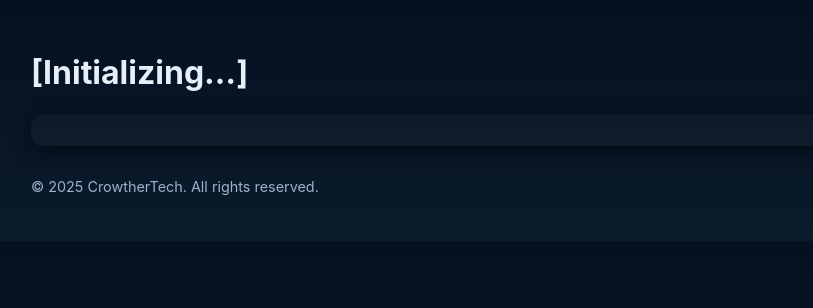
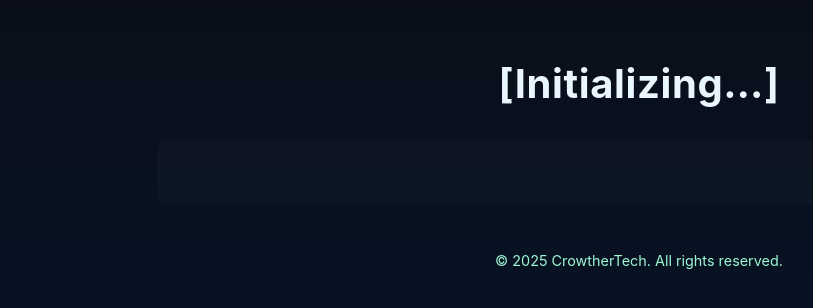
Before and after one commit to CROWTHERG/Ai-Website, a website: page index.html in a window 1280 px wide. Shown: the whole page, without its empty margins (1-814 px from the left). Drawn offline with Linux system fonts and the light colour scheme.

Commit message:
Update style.css

```diff
--- a/style.css
+++ b/style.css
@@ -1,30 +1,39 @@
-/* CORE STYLES - DO NOT REMOVE PROTECTED CREATOR INFO
-   The AI may edit the CSS fragment marked below to change the look and feel.
-*/
+/* Basic site styles */
+body {
+  margin: 0;
+  font-family: Inter, system-ui, Arial, sans-serif;
+  background: linear-gradient(180deg, #0a0f1a, #071223);
+  color: #eaf6ff;
+  padding: 2rem;
+}
 
-/* AI-CSS-START */
-:root {
-  --bg: #0b1b2b;
-  --text: #e6eef8;
-  --muted: #9fb0c8;
-  --accent: #6ee7b7;
-  --card: rgba(255,255,255,0.02);
+header {
+  text-align: center;
+  margin-bottom: 2rem;
 }
-body{
-  margin:0;
-  padding:2rem;
-  font-family:Inter,system-ui,Arial,sans-serif;
-  background:linear-gradient(180deg,#051021 0%,#0b1b2b 100%);
-  color:var(--text);
+
+#site-name {
+  font-weight: 700;
+  font-size: 2.5rem;
+  letter-spacing: 0.6px;
 }
-header { margin-bottom:1rem; }
-#creator-info { background: rgba(255,255,255,0.02); padding:0.5rem 0.75rem; border-radius:8px; display:inline-block; font-size:0.9rem; color:var(--muted); }
-main { display:grid; gap:1rem; grid-template-columns:1fr 320px; align-items:start; }
-#ai-content { background:var(--card); padding:1rem; border-radius:12px; box-shadow:0 6px 20px rgba(2,6,12,0.6); }
-#log{background:rgba(255,255,255,0.01); padding:1rem;border-radius:12px;color:var(--muted);}
-h2{color:var(--accent);margin-top:0}
-footer{margin-top:2rem;color:var(--muted);font-size:0.9rem}
-@media (max-width:800px){main{grid-template-columns:1fr}}
-/* AI-CSS-END */
 
-/* END CORE */
+main#ai-content {
+  background: rgba(255, 255, 255, 0.02);
+  padding: 2rem;
+  border-radius: 10px;
+  max-width: 900px;
+  margin: 0 auto 3rem auto;
+}
+
+footer {
+  text-align: center;
+  margin-top: 3rem;
+  font-size: 0.9rem;
+  color: #9ef7d3;
+}
+
+/* AI CSS region */
+ /* AI-CSS-START */
+ /* AI will replace this section */
+ /* AI-CSS-END */
```
